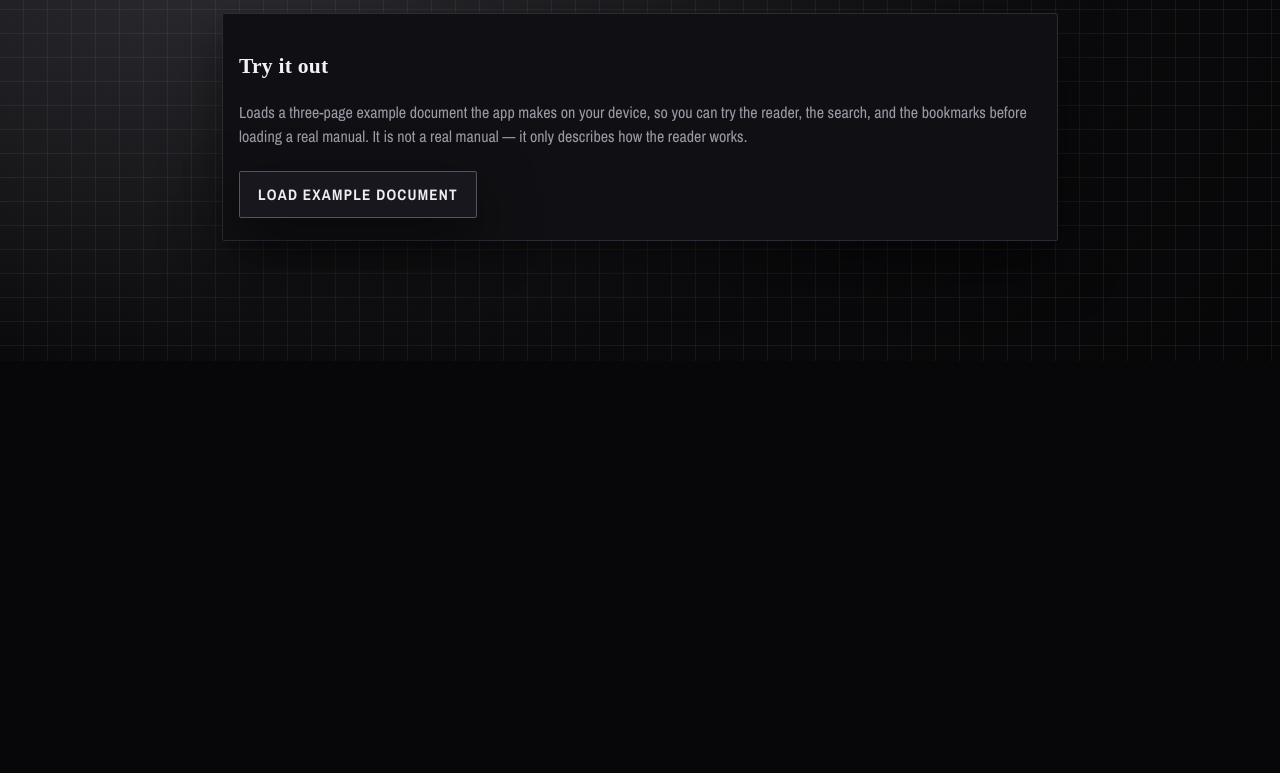
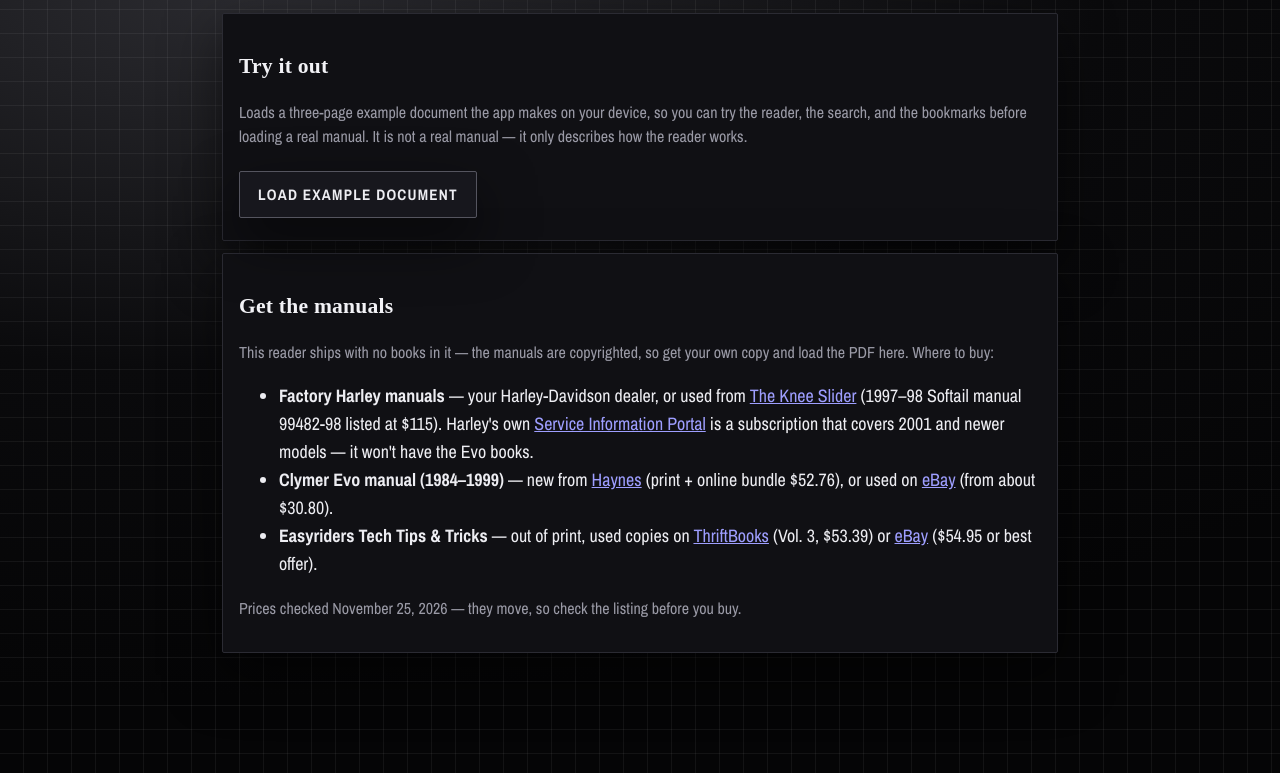
Before and after one commit to JoshuaPopps/library-reader-pwa, a plain HTML site: page index.html in a window 1280 px wide. Shown: the part 823-1596 px from the top of the page. Before the commit the page ends 1184 px from the top, so only its background shows below. Drawn offline with nearby package versions, Linux system fonts and the light colour scheme; a web font is replaced by a local one.

Commit message:
Library Reader v3: 'Get the manuals' card with legal buy-links (Haynes/Clymer, eBay, ThriftBooks, Knee Slider, H-D SIP)

```diff
--- a/index.html
+++ b/index.html
@@ -49,6 +49,17 @@
       <h3>Try it out</h3>
       <p class="muted">Loads a three-page example document the app makes on your device, so you can try the reader, the search, and the bookmarks before loading a real manual. It is not a real manual — it only describes how the reader works.</p>
       <button id="example-btn" class="secondary">Load example document</button>
+    </div>
+
+    <div class="card">
+      <h3>Get the manuals</h3>
+      <p class="muted">This reader ships with no books in it — the manuals are copyrighted, so get your own copy and load the PDF here. Where to buy:</p>
+      <ul>
+        <li><strong>Factory Harley manuals</strong> — your Harley-Davidson dealer, or used from <a href="https://thekneeslider.com/motorcycle-manuals/manuals.php?s=Harley+Davidson+Softail">The Knee Slider</a> (1997–98 Softail manual 99482-98 listed at $115). Harley's own <a href="https://serviceinfo.harley-davidson.com/">Service Information Portal</a> is a subscription that covers 2001 and newer models — it won't have the Evo books.</li>
+        <li><strong>Clymer Evo manual (1984–1999)</strong> — new from <a href="https://us.haynes.com/products/harley-davidson-fls-fxs-evolution-evo-softail-fat-boy-1984-1999-service-repair-manual">Haynes</a> (print + online bundle $52.76), or used on <a href="https://www.ebay.com/p/1222274026">eBay</a> (from about $30.80).</li>
+        <li><strong>Easyriders Tech Tips &amp; Tricks</strong> — out of print, used copies on <a href="https://www.thriftbooks.com/w/easyriders-tech-tips--tricks-volume-3-the-best-tech-tips-for-your-harley-davidson/27300180/">ThriftBooks</a> (Vol. 3, $53.39) or <a href="https://www.ebay.com/itm/198241473033">eBay</a> ($54.95 or best offer).</li>
+      </ul>
+      <p class="muted">Prices checked November 25, 2026 — they move, so check the listing before you buy.</p>
     </div>
   </section>
 
--- a/sw.js
+++ b/sw.js
@@ -2,7 +2,7 @@
  * works offline in the garage. Version the cache name on release.
  * pdf.js is vendored locally (vendor/) and precached with the shell,
  * so rendering and search work with no network at all. */
-var CACHE = 'library-reader-v2';
+var CACHE = 'library-reader-v3';
 var ASSETS = [
   './', './index.html', './styles.css', './app.js', './idb.js',
   './sw-update.js',
```
